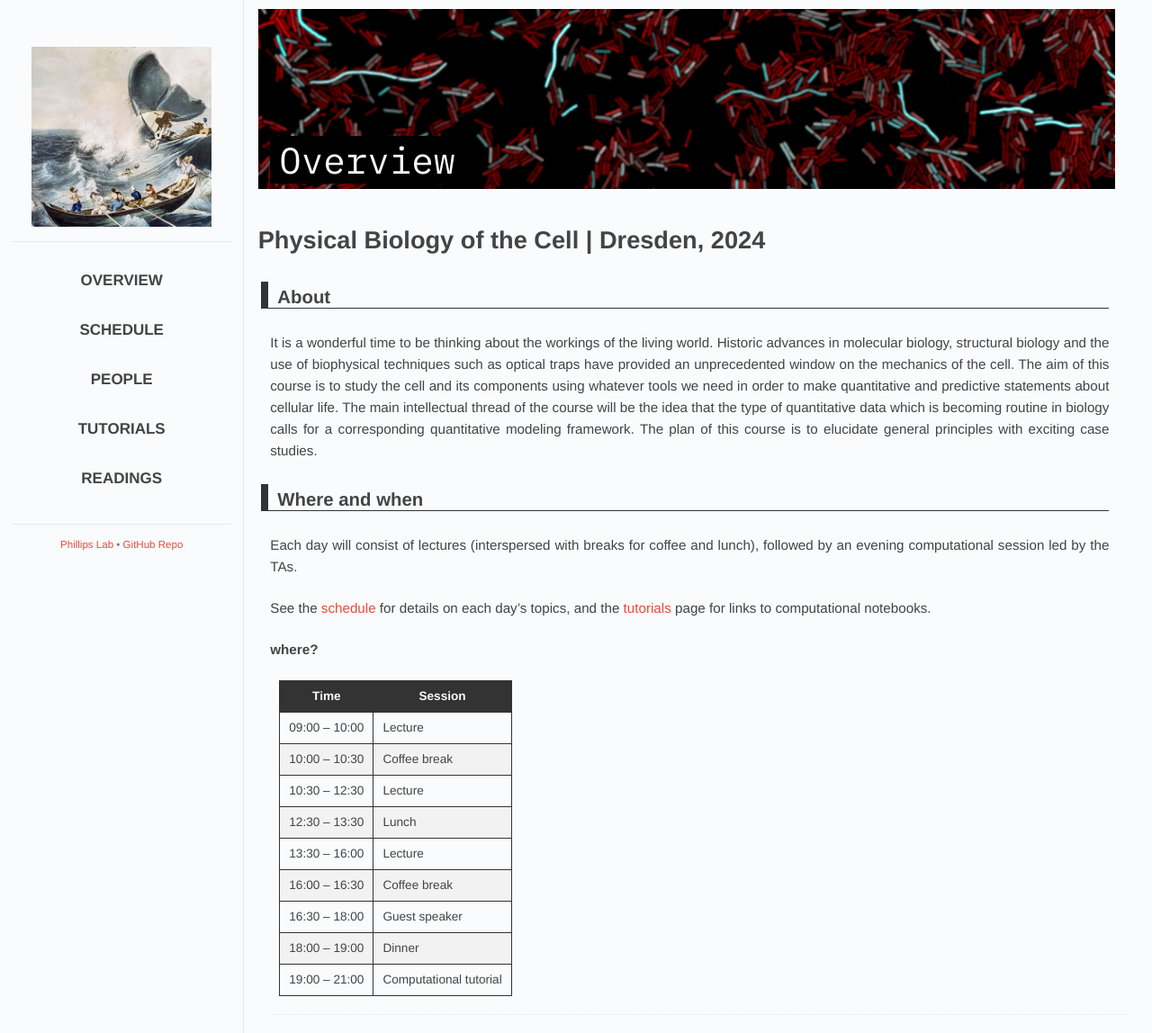
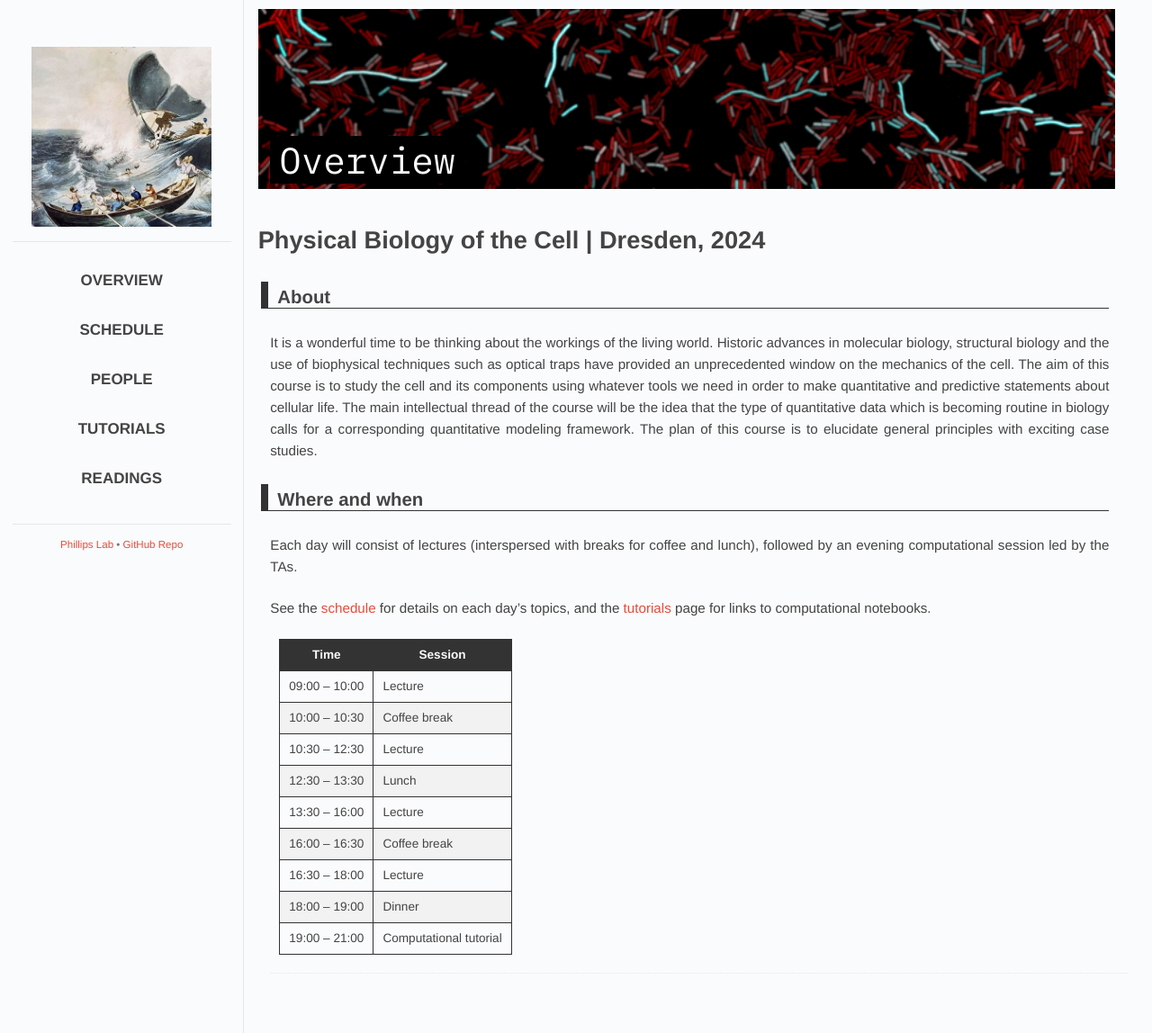
Before and after one commit to RPGroup-PBoC/mpi-pboc, a Jekyll site: the page built from 2024/overview.md, in a window 1280 px wide. Shown: the whole page at 90% size. Built offline with Jekyll 4.4.1, drawn with Linux system fonts in a browser that asks for light colours; some web fonts are replaced.

Commit message:
remove guest speaker slots

```diff
--- a/2024/overview.md
+++ b/2024/overview.md
@@ -16,8 +16,6 @@ Each day will consist of lectures (interspersed with breaks for coffee and lunch
 
 See the [schedule]({{ site.baseurl }}/2024/schedule) for details on each day's topics, and the [tutorials]({{ site.baseurl }}/2024/tutorials) page for links to computational notebooks.
 
-**where?**
-
 | Time | Session |
 | -- | -- |
 | 09:00 -- 10:00 | Lecture |
@@ -26,6 +24,6 @@ See the [schedule]({{ site.baseurl }}/2024/schedule) for details on each day's t
 | 12:30 -- 13:30 | Lunch |
 | 13:30 -- 16:00 | Lecture |
 | 16:00 -- 16:30 | Coffee break |
-| 16:30 -- 18:00 | Guest speaker |
+| 16:30 -- 18:00 | Lecture |
 | 18:00 -- 19:00 | Dinner |
 | 19:00 -- 21:00 | Computational tutorial |
```
